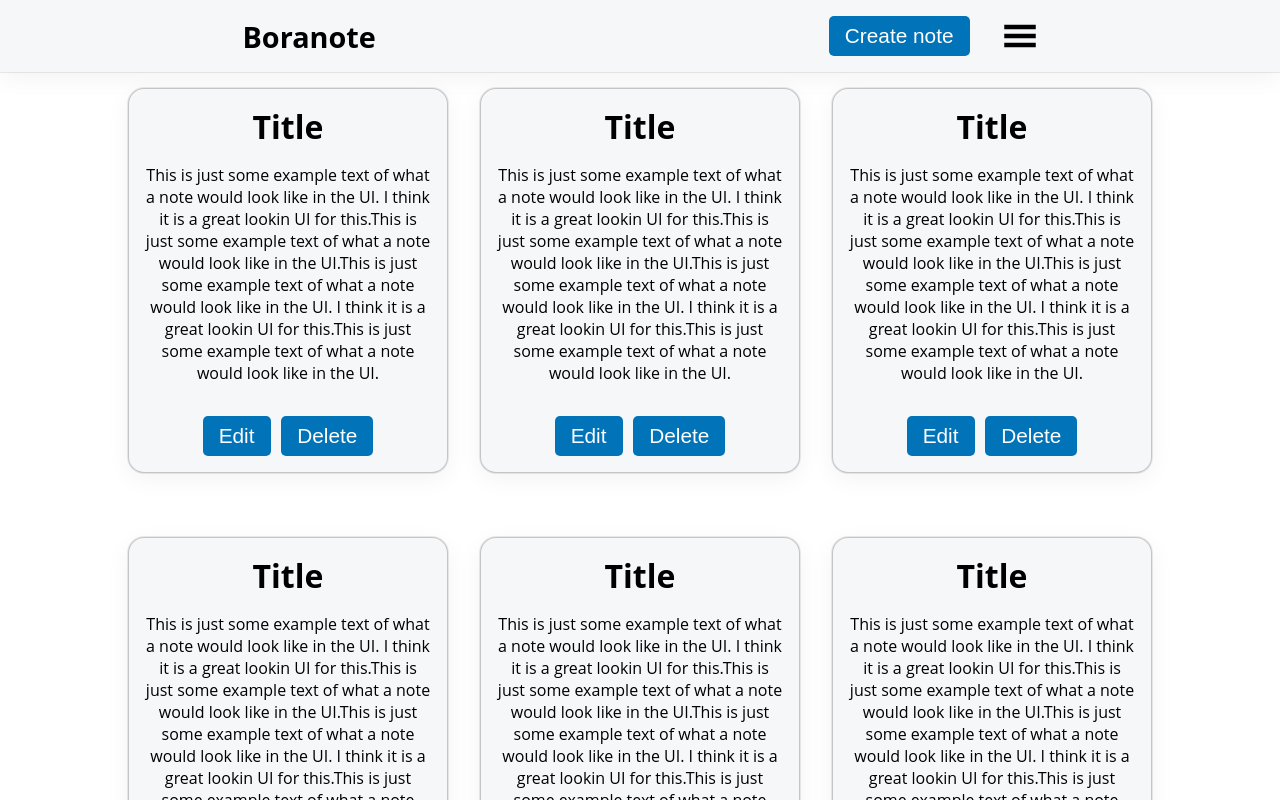
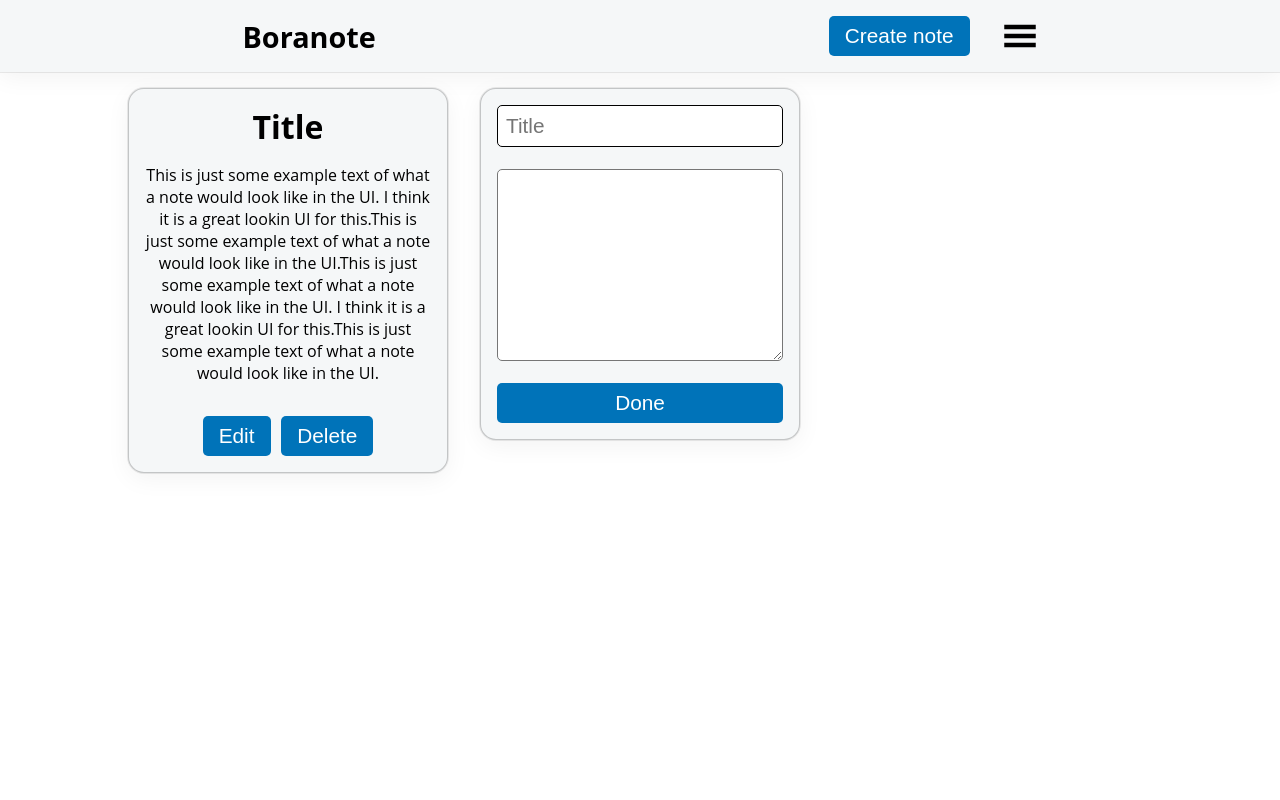
Before and after one commit to Grupith/boranote, a React (Create React App) app: page / in a window 1280 px wide. Both pictures are taken after a click on the button "Create note". Shown: the top 800 px of the page. Built offline with nearby package versions, Linux system fonts and the light colour scheme.

Commit message:
added create note styling and state

```diff
--- a/package.json
+++ b/package.json
@@ -10,6 +10,7 @@
     "react-dom": "^18.2.0",
     "react-icons": "^4.6.0",
     "react-scripts": "5.0.1",
+    "uuid": "^9.0.0",
     "web-vitals": "^2.1.4"
   },
   "scripts": {
--- a/src/App.css
+++ b/src/App.css
@@ -27,6 +27,7 @@
 
 .title {
   font-size: 1.8rem;
+  cursor: pointer;
 }
 
 button {
@@ -79,6 +80,34 @@ button:hover {
   cursor: pointer;
 }
 
+.createNote {
+  display: flex;
+  flex-direction: column;
+  justify-content: space-between;
+  background-color: var(--main-bg-color);
+  width: 20rem;
+  height: 22rem;
+  border: 1px solid rgba(0, 0, 0, 0.204);
+  border-radius: 1rem;
+  padding: 1rem;
+  margin: 1rem auto;
+  box-shadow: rgba(0, 0, 0, 0.05) 0px 6px 24px 0px, rgba(0, 0, 0, 0.08) 0px 0px 0px 1px;
+}
+
+.createNote textarea {
+  height: 12rem;
+  border-radius: 5px;
+  font-size: 1.3rem;
+  padding: 1rem;
+}
+
+.createNote input {
+  font-size: 1.3rem;
+  padding: .5rem;
+  border-radius: 5px;
+  border: 1px solid black;
+}
+
 @media only screen and (max-width: 600px) {
 
   .navbar {
--- a/src/App.js
+++ b/src/App.js
@@ -1,21 +1,21 @@
+import { useState } from 'react';
 import './App.css';
+import Createnote from './components/Createnote';
 import Navbar from './components/Navbar';
 import Note from './components/Note';
 
 function App() {
+
+  const [notes, setNotes] = useState([]);
+  const [showCreateNote, setShowCreateNote] = useState(false);
+
+
   return (
     <div className="App">
-      <Navbar />
+      <Navbar setShowCreateNote={setShowCreateNote}/>
       <div className='noteContainer'>
         <Note />
-        <Note />
-        <Note />
-        <Note />
-        <Note />
-        <Note />
-        <Note />
-        <Note />
-        <Note />
+        {showCreateNote && <Createnote />}
       </div>
 
     </div>
--- /dev/null
+++ b/src/components/Createnote.js
@@ -0,0 +1,27 @@
+import React, { useState } from 'react';
+import { v4 as uuidv4 } from 'uuid';
+
+
+export default function Createnote() {
+
+    const [title, setTitle] = useState()
+    const [content, setContent] = useState()
+    const [date, setDate] = useState()
+
+    const handleCreateNote = (e) => {
+        e.preventDefault();
+        const newNote = {
+            id: uuidv4(),
+            title: title,
+            content: content,
+            date_created: date
+        }
+    }
+  return (
+    <form onSubmit={handleCreateNote} className='createNote'>
+        <input onChange={e => setTitle(e.target.value)} placeholder='Title' />
+        <textarea onChange={e => setContent(e.target.value)} />
+        <button>Done</button>
+    </form>
+  )
+}
--- a/src/components/Navbar.js
+++ b/src/components/Navbar.js
@@ -1,12 +1,14 @@
 import React from 'react'
 import { GiHamburgerMenu  } from "react-icons/gi";
 
-export default function Navbar() {
+export default function Navbar({ setShowCreateNote }) {
+
+
   return (
     <nav className='navbar'>
         <h1 className='title'>Boranote</h1>
         <div className='navWrapper'>
-            <button>Create note</button>
+            <button onClick={() => {setShowCreateNote(prevCheck => !prevCheck)}}>Create note</button>
             <GiHamburgerMenu size={36} className='hamburgerMenu'/>
         </div>
 
```
Also changed, not shown: 1 other file (tests, documents, lock files or other folders).
